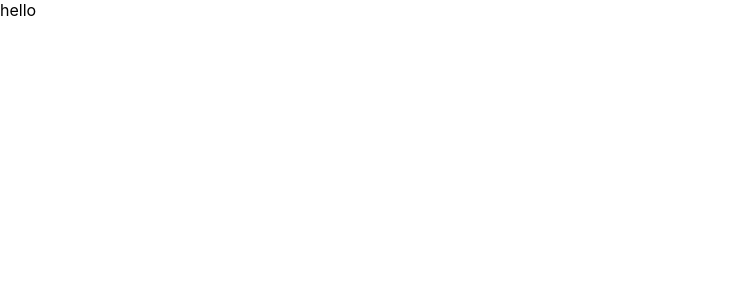
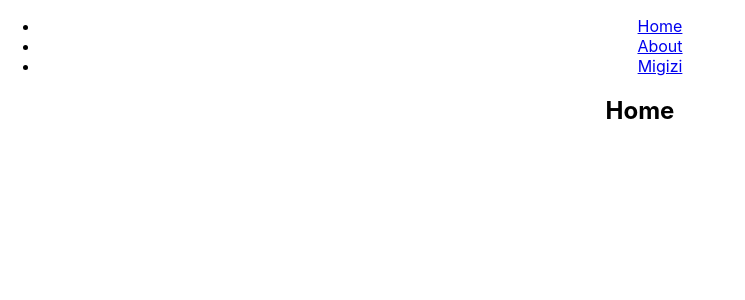
Before and after one commit to amaxama/blm-donate, a React (Create React App) app: page / in a window 1280 px wide. Shown: the top 300 px of the page, without its empty margins (0-745 px from the left). Built offline with nearby package versions, Linux system fonts and the light colour scheme.

Commit message:
Try adding in some routes

```diff
--- a/src/App.js
+++ b/src/App.js
@@ -1,65 +1,64 @@
 import React from 'react';
 import logo from './logo.svg';
 import './App.css';
-// import {
-//   BrowserRouter as Router,
-//   Switch,
-//   Route,
-//   Link
-// } from "react-router-dom";
+import {
+  BrowserRouter as Router,
+  Switch,
+  Route,
+  Link
+} from "react-router-dom";
 
 export default function App() {
   return (
-    <div>hello</div>
-    // <Router>
-    //   <div className="App">
-    //     <nav>
-    //       <ul>
-    //         <li>
-    //           <Link to="/">Home</Link>
-    //         </li>
-    //         <li>
-    //           <Link to="/about">About</Link>
-    //         </li>
-    //         <li>
-    //           <Link to="/migizi">Migizi</Link>
-    //         </li>
-    //         <li>
-    //           <Link to="/du-nord-riot-recovery-fund">Du Nord Riot Recovery Fund</Link>
-    //         </li>
-    //         <li>
-    //           <Link to="/tccj4j">Twin Cities Coalition for Justice 4 Jamar</Link>
-    //         </li>
-    //       </ul>
-    //     </nav>
+    <Router>
+      <div className="App">
+        <nav>
+          <ul>
+            <li>
+              <Link to="/">Home</Link>
+            </li>
+            <li>
+              <Link to="/about">About</Link>
+            </li>
+            <li>
+              <Link to="/migizi">Migizi</Link>
+            </li>
+            {/* <li>
+              <Link to="/du-nord-riot-recovery-fund">Du Nord Riot Recovery Fund</Link>
+            </li>
+            <li>
+              <Link to="/tccj4j">Twin Cities Coalition for Justice 4 Jamar</Link>
+            </li> */}
+          </ul>
+        </nav>
 
-    //     <Switch>
-    //       <Route path="/about">
-    //         <About />
-    //       </Route>
-    //       <Route exact path="/">
-    //         <Home />
-    //       </Route>
-    //       {/* <Route path="/migizi" render={() => (window.location = "https://www.eservicepayments.com/cgi-bin/Vanco_ver3.vps?appver3=wWsk24ZWJSTZKsGd1RMKlg0BDvsSG3VIWQCPJNNxD8upkiY7JlDavDsozUE7KG0nFx2NSo8LdUKGuGuF396vbe3IlxBEDvWpyHE5B509BR-XHubq5Z7ap5JVmPErc4ZeYHCKCZhESjGNQmZ5B-6dx5HutT3tgoe4wdbCqVUkWdA%3D&ver=3&utm_source=qr&utm_medium=poster&utm_campaign=blm-poster")} /> */}
+        <Switch>
+          <Route path="/about">
+            <About />
+          </Route>
+          <Route exact path="/">
+            <Home />
+          </Route>
+          {/* <Route path="/migizi" render={() => (window.location = "https://www.eservicepayments.com/cgi-bin/Vanco_ver3.vps?appver3=wWsk24ZWJSTZKsGd1RMKlg0BDvsSG3VIWQCPJNNxD8upkiY7JlDavDsozUE7KG0nFx2NSo8LdUKGuGuF396vbe3IlxBEDvWpyHE5B509BR-XHubq5Z7ap5JVmPErc4ZeYHCKCZhESjGNQmZ5B-6dx5HutT3tgoe4wdbCqVUkWdA%3D&ver=3&utm_source=qr&utm_medium=poster&utm_campaign=blm-poster")} /> */}
 
-    //       {/* <Route path="/migizi" component={() => {
-    //         window.location.href = "https://www.eservicepayments.com/cgi-bin/Vanco_ver3.vps?appver3=wWsk24ZWJSTZKsGd1RMKlg0BDvsSG3VIWQCPJNNxD8upkiY7JlDavDsozUE7KG0nFx2NSo8LdUKGuGuF396vbe3IlxBEDvWpyHE5B509BR-XHubq5Z7ap5JVmPErc4ZeYHCKCZhESjGNQmZ5B-6dx5HutT3tgoe4wdbCqVUkWdA%3D&ver=3&utm_source=qr&utm_medium=poster&utm_campaign=blm-poster";
-    //         return null;
-    //       }}/> */}
+          {/* <Route path="/migizi" component={() => {
+            window.location.href = "https://www.eservicepayments.com/cgi-bin/Vanco_ver3.vps?appver3=wWsk24ZWJSTZKsGd1RMKlg0BDvsSG3VIWQCPJNNxD8upkiY7JlDavDsozUE7KG0nFx2NSo8LdUKGuGuF396vbe3IlxBEDvWpyHE5B509BR-XHubq5Z7ap5JVmPErc4ZeYHCKCZhESjGNQmZ5B-6dx5HutT3tgoe4wdbCqVUkWdA%3D&ver=3&utm_source=qr&utm_medium=poster&utm_campaign=blm-poster";
+            return null;
+          }}/> */}
 
-    //       <Route exact path="/migizi" render={() => {
-    //         window.open("https://www.eservicepayments.com/cgi-bin/Vanco_ver3.vps?appver3=wWsk24ZWJSTZKsGd1RMKlg0BDvsSG3VIWQCPJNNxD8upkiY7JlDavDsozUE7KG0nFx2NSo8LdUKGuGuF396vbe3IlxBEDvWpyHE5B509BR-XHubq5Z7ap5JVmPErc4ZeYHCKCZhESjGNQmZ5B-6dx5HutT3tgoe4wdbCqVUkWdA%3D&ver=3&utm_source=qr&utm_medium=poster&utm_campaign=blm-poster");
-    //         return (<div />);
-    //       }} />
-    //       <Route exact path="/du-nord-riot-recovery-fund" render={() => {
-    //         window.open("https://www.gofundme.com/f/minnesota-poc-business-support?utm_source=customer&utm_medium=copy_link-tip&utm_campaign=p_cp+share-sheet");
-    //         return null;
-    //       }} />
-    //       <Route exact path="/tccj4j" />
-    //     </Switch>
+          <Route exact path="/migizi" render={() => {
+            window.open("https://www.eservicepayments.com/cgi-bin/Vanco_ver3.vps?appver3=wWsk24ZWJSTZKsGd1RMKlg0BDvsSG3VIWQCPJNNxD8upkiY7JlDavDsozUE7KG0nFx2NSo8LdUKGuGuF396vbe3IlxBEDvWpyHE5B509BR-XHubq5Z7ap5JVmPErc4ZeYHCKCZhESjGNQmZ5B-6dx5HutT3tgoe4wdbCqVUkWdA%3D&ver=3&utm_source=qr&utm_medium=poster&utm_campaign=blm-poster");
+            return (<div />);
+          }} />
+          {/* <Route exact path="/du-nord-riot-recovery-fund" render={() => {
+            window.open("https://www.gofundme.com/f/minnesota-poc-business-support?utm_source=customer&utm_medium=copy_link-tip&utm_campaign=p_cp+share-sheet");
+            return null;
+          }} />
+          <Route exact path="/tccj4j" /> */}
+        </Switch>
 
-    //   </div>
-    // </Router>
+      </div>
+    </Router>
   );
 }
 
```
